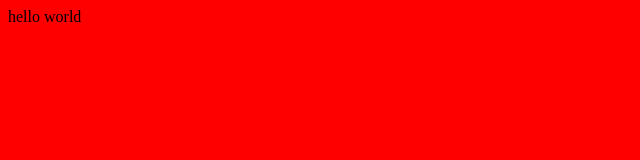
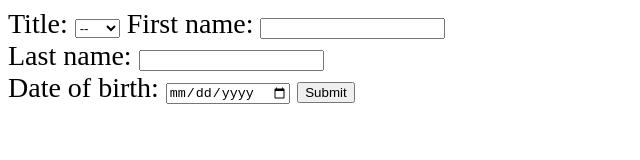
Before and after one commit to davidxmoody/angular-form-demo, a website: page src/index.html in a window 1280 px wide. Shown: the whole page, without its empty margins (0-640 px from the left). Drawn offline with nearby package versions, Linux system fonts and the light colour scheme; files that its build step writes are made by us from their sources.

Commit message:
Added stage one of the form

```diff
--- a/src/css/index.scss
+++ b/src/css/index.scss
@@ -1,7 +1,3 @@
-@mixin redbackground() {
-  background: red;
+body {
+  font-size: 28px;
 }
-
-body {
-  @include redbackground();
-}
--- a/src/index.html
+++ b/src/index.html
@@ -8,6 +8,26 @@
   <script src="js/index.js"></script>
 </head>
 <body ng-controller="FormCtrl">
-  {{hello}}
+  <div ng-switch="stage">
+
+    <form novalidate ng-switch-when="1" ng-submit="nextStage()">
+      Title: <select ng-model="user.title">
+        <option value="">--</option>
+        <option value="Mr">Mr</option>
+        <option value="Ms">Ms</option>
+        <option value="Mrs">Mrs</option>
+        <!-- Could add more titles, e.g. "Miss", "Dr", "Prof", "Sir", etc. -->
+      </select>
+      First name: <input type="text" ng-model="user.firstName" required> <br>
+      Last name: <input type="text" ng-model="user.lastName" required> <br>
+      Date of birth: <input type="date" ng-model="user.dateOfBirth" required>
+      <input type="submit">
+    </form>
+
+    <form ng-switch-when="2"></form>
+
+    <form ng-switch-when="3"></form>
+
+  </div>
 </body>
 </html>
--- a/src/js/index.js
+++ b/src/js/index.js
@@ -1,5 +1,8 @@
 var app = angular.module('formApp', []);
 
 app.controller('FormCtrl', function($scope) {
-  $scope.hello = 'hello world';
+  $scope.stage = 1;
+  $scope.nextStage = function() {
+    $scope.stage++;
+  };
 });
```
